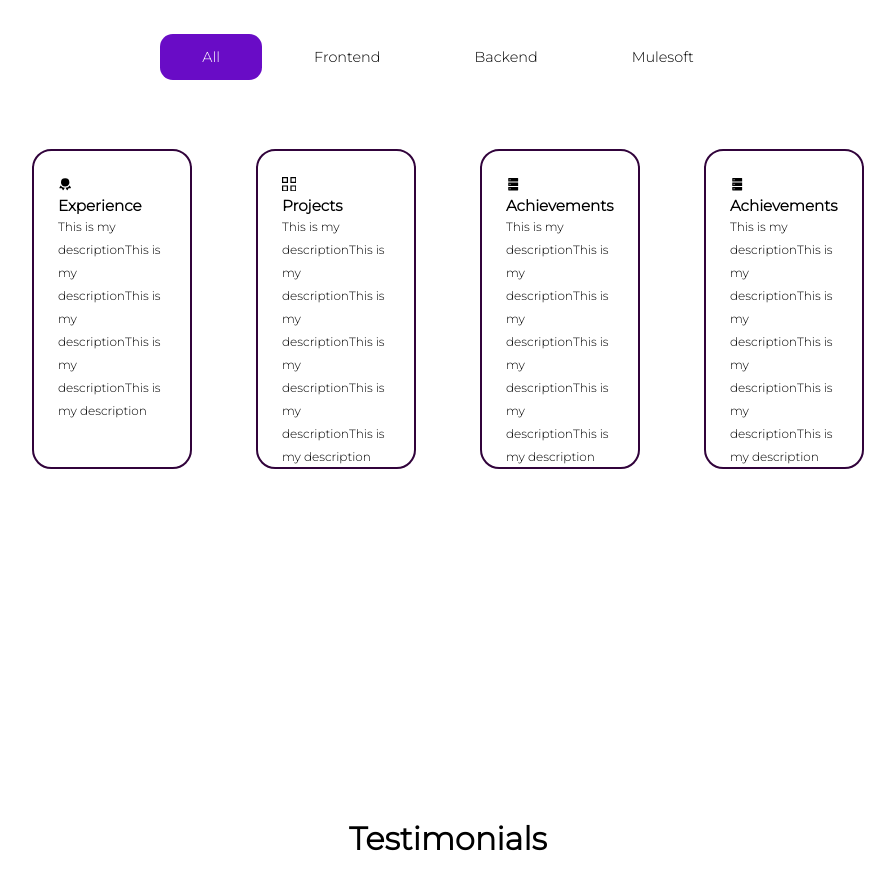
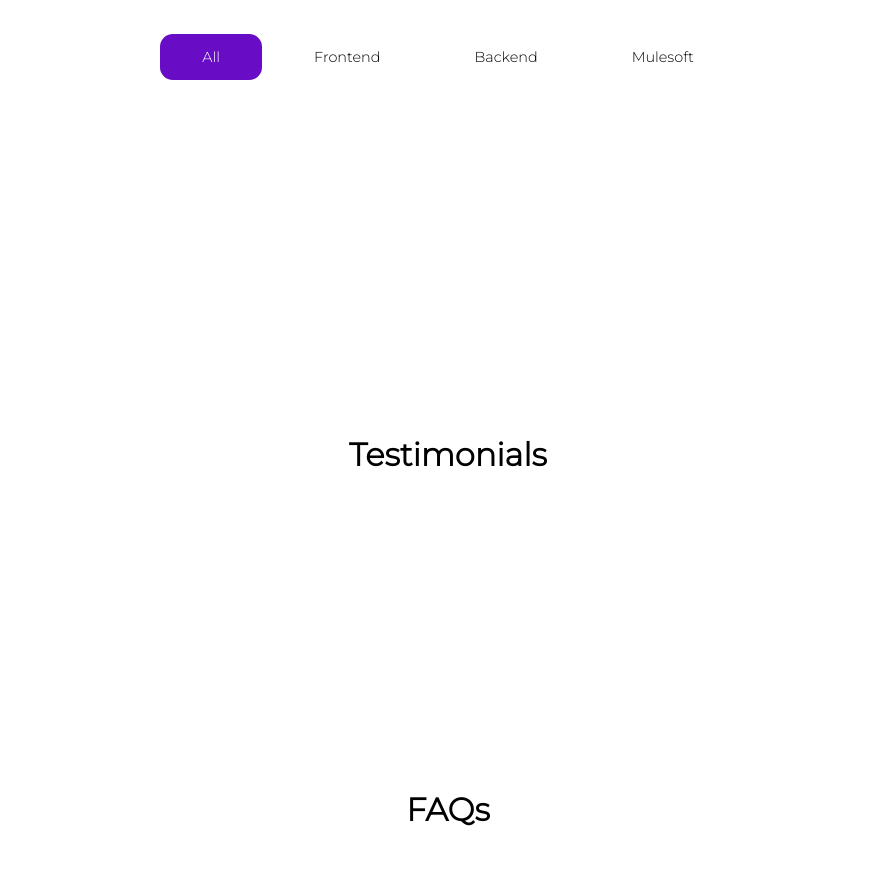
Before and after one commit to Gunga-bhaiu/Portfolio-React-App, a React (Create React App) app in the folder my-app/: page / in a window 1280 px wide. Shown: the part 3137-4026 px from the top of the page, without its empty margins (192-1087 px from the left). Built offline with nearby package versions, Linux system fonts and the light colour scheme.

Commit message:
Commited

```diff
--- a/my-app/src/sections/portfolio/Portfolio.jsx
+++ b/my-app/src/sections/portfolio/Portfolio.jsx
@@ -3,8 +3,6 @@ import "./portfolio.css";
 import cardData from './cardsData.js';
 import Card from '../../components/card.jsx'
 import { useState } from 'react';
-
-const ids = 1;
 
 const Portfolio = () => {
     let [isActive, setIsToggeled] = useState("All");
@@ -20,7 +18,7 @@ const Portfolio = () => {
                 </div>
                 <div className='portfolio__container'>
                     {
-                        cardData.map(item => (
+                        cardData.filter(function (item){return item.projectType === isActive}).map (item => (
                             <Card key={item.id} className='portfolio__card-items'>
                                 <span className='portfolio__card-icon'>{item.icon}</span>
                                 <h5>{item.title}</h5>
--- a/my-app/src/sections/portfolio/cardsData.js
+++ b/my-app/src/sections/portfolio/cardsData.js
@@ -4,10 +4,10 @@ import { AiFillDatabase } from "react-icons/ai";
 
 
 const data = [
-    {id:1, icon: <TbAwardFilled/> , title: "Experience" , des: "This is my descriptionThis is my descriptionThis is my descriptionThis is my descriptionThis is my description"},
-    {id:2, icon: <GrProjects/> , title: "Projects" , des: "This is my descriptionThis is my descriptionThis is my descriptionThis is my descriptionThis is my descriptionThis is my description"},
-    {id:3, icon: <AiFillDatabase/> , title: "Achievements" , des: "This is my descriptionThis is my descriptionThis is my descriptionThis is my descriptionThis is my descriptionThis is my description"},
-    {id:4, icon: <AiFillDatabase/> , title: "Achievements" , des: "This is my descriptionThis is my descriptionThis is my descriptionThis is my descriptionThis is my descriptionThis is my description"}
+    { id: 1, icon: <TbAwardFilled />, title: "Our Backend Projects", des: "We Worked on Backend Projects", projectType: "Backend" },
+    { id: 2, icon: <GrProjects />, title: "Our Mulesoft Projects", des: "We Worked on Mulesoft Projects", projectType: "Mulesoft" },
+    { id: 3, icon: <AiFillDatabase />, title: "Our Frontend Projects", des: "We Worked on Frontend Projects", projectType: "Frontend" },
+    { id: 4, icon: <AiFillDatabase />, title: "Our Mulesoft", des: "We Worked on Mulesoft Projects", projectType: "Mulesoft" }
 ]
 
 export default data;
--- a/my-app/src/sections/portfolio/portfolio.css
+++ b/my-app/src/sections/portfolio/portfolio.css
@@ -1,16 +1,3 @@
-.portfolio__button-icon
-{
-    font-size: 1.3rem;
-    color: var(--color-black);
-    border-radius: var(--border-radius-3);
-    width: fit-content;
-    margin-inline: auto;
-    padding: 0.6rem;
-    display: flex;
-    align-items: center;
-    transition: var(--transition);
-}
-
 .portfolio__container{
     display: flex;
     justify-content: center;
```
